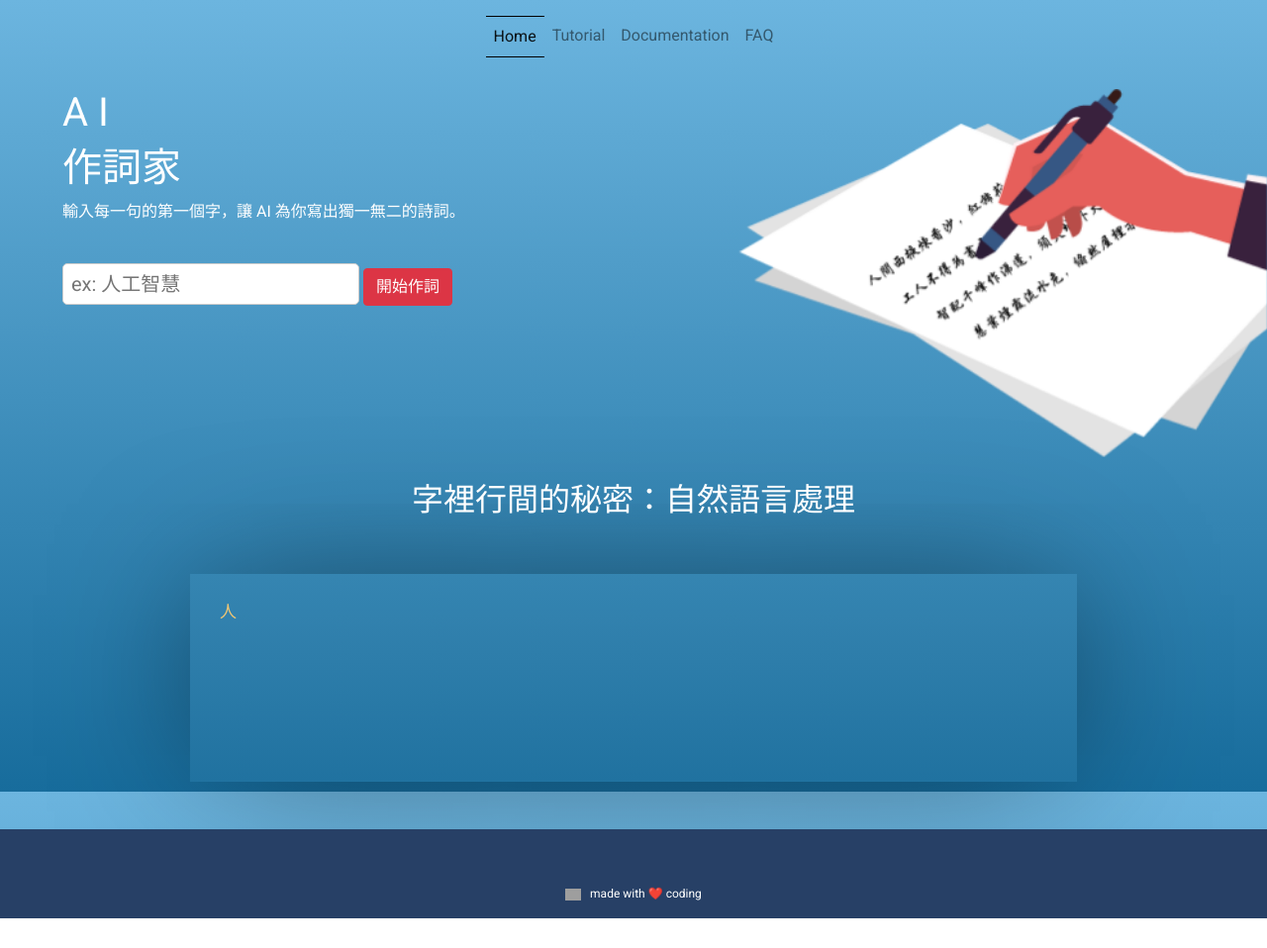
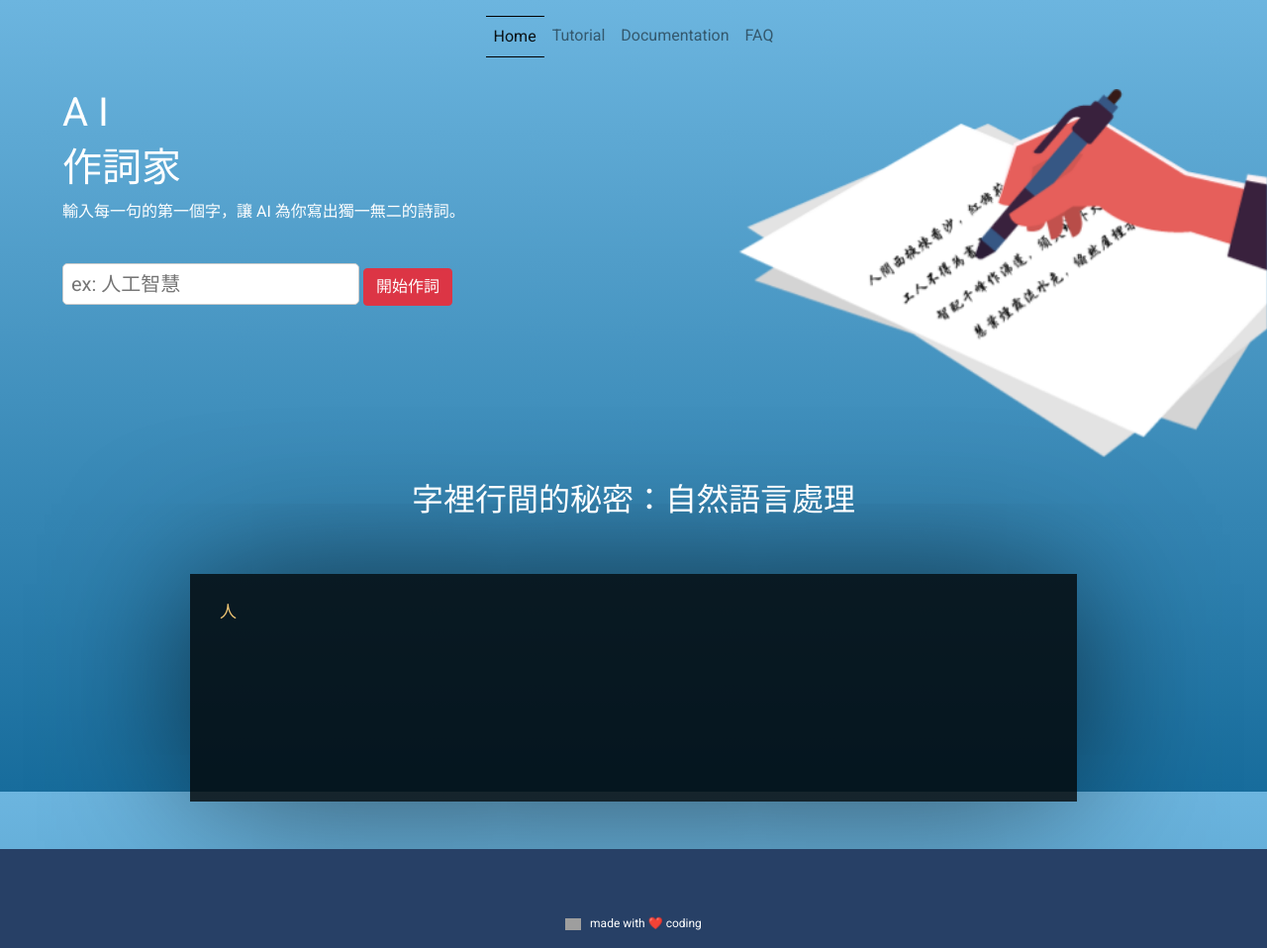
Before and after one commit to andy6804tw/AI-poem, a plain HTML site: page index.html in a window 1280 px wide. Shown: the whole page at 99% size. Before the commit the page ends 928 px from the top, so only its background shows below. Drawn offline with nearby package versions, Linux system fonts and the light colour scheme; grey boxes are pictures that could not be loaded.

Commit message:
modify layout

```diff
--- a/css/style.css
+++ b/css/style.css
@@ -1,6 +1,10 @@
 body {
     background-image: linear-gradient(180deg, #6cb5df 0%, #176c9c 100%);
-    /* min-height: 100vh; */
+    /* height: 100vh; */
+    background-repeat: no-repeat;
+    background-attachment: fixed;
+    background-position: center;
+    background-size: cover;
 }
 
 nav .active{
@@ -43,16 +47,22 @@ input[name="mood"]
   border: 1px solid #cccccc;
 }
 
+.poem{
+    /* height: 500px; */
+}
+
 .poem div {
     opacity: 0;
-    background: rgba(0, 0, 0, 0);
+    background: rgba(0, 0, 0, 0.8);
     width: 70vw;
-    height: 210px;
+    /* min-width: 70vw;
+    max-width: 100vw; */
+    height: 230px;
     margin: 0 auto;
     padding: 30px 30px 10px;
-    box-shadow: 0 0 150px -20px rgba(0, 0, 0, 0.5);
+    box-shadow: 0 0 150px -10px rgba(0, 0, 0, 0.7);
     z-index: 3;
-    background-color: rgba(255, 255, 255, 0.034);
+    /* background-color: rgba(255, 255, 255, 0.034); */
 }
 
 .poem p {
@@ -83,7 +93,7 @@ input[name="mood"]
 #site-footer {
     position: relative;
     background-color: #274066;
-    height: 90px;
+    height: 100px;
   }
 .copy{
     width: 100%;
@@ -94,3 +104,10 @@ input[name="mood"]
     color: white;
     font-weight: 300;
 }
+
+
+@media screen and (max-width:576px){
+    .poem div{
+        width: 100%;
+    }
+}
--- a/index.html
+++ b/index.html
@@ -4,7 +4,7 @@
 <head>
   <meta charset="UTF-8">
   <meta name="viewport" content="width=device-width, initial-scale=1.0">
-  <title>Document</title>
+  <title>字裡行間的秘密：自然語言處理</title>
   <link rel="stylesheet" href="./css/bootstrap.css">
   <link rel="stylesheet" href="./css/style.css">
   <link rel="stylesheet" href="./css/loading.css">
```
